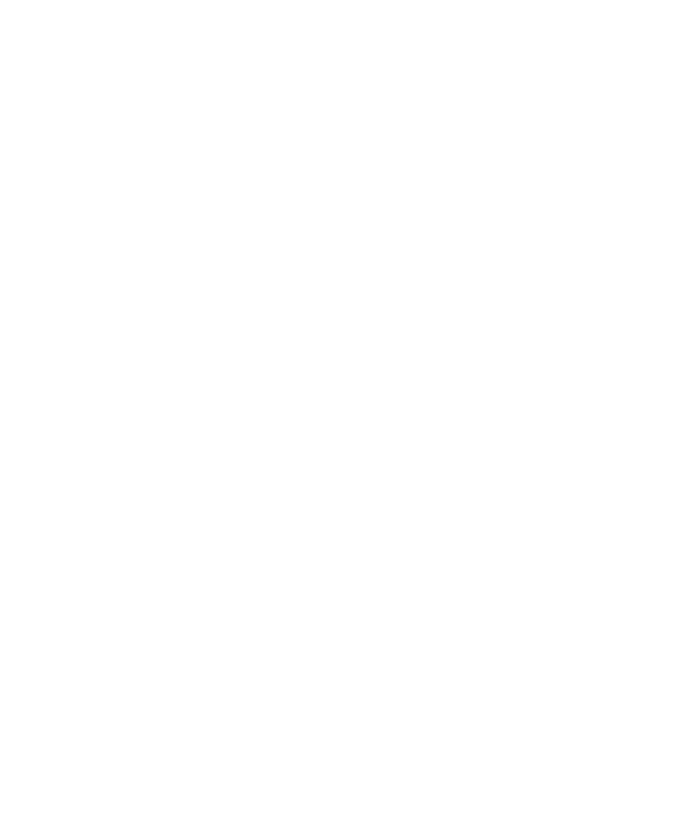
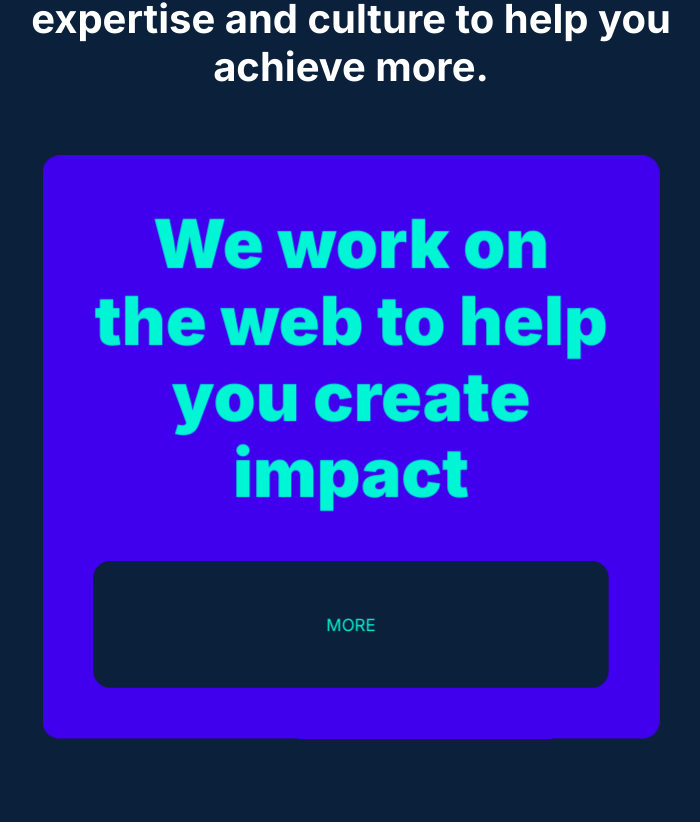
Before and after one commit to marzeelabs/mz-site-2021, a Next.js app: page /about in a window 1280 px wide. Shown: the part 2498-3320 px from the top of the page, without its empty margins (289-989 px from the left). Before the commit the page ends 2434 px from the top, so only its background shows below. Built offline with nearby package versions, Linux system fonts and the light colour scheme.

Commit message:
about page cards - WIP

```diff
--- a/src/pages/about.jsx
+++ b/src/pages/about.jsx
@@ -1,7 +1,9 @@
 import Header from './components-global/header';
+
 import AboutIntro from './pages-sections/about/about-intro';
 import AboutIntroList from './pages-sections/about/about-intro-list';
-import AboutIntroMessage from './pages-sections/about/about-message';
+import AboutMessage from './pages-sections/about/about-message';
+import AboutCards from './pages-sections/about/about-cards';
 
 import Footer from './components-global/footer';
 
@@ -11,7 +13,8 @@ const About = () => (
     <main>
       <AboutIntro />
       <AboutIntroList />
-      <AboutIntroMessage />
+      <AboutMessage />
+      <AboutCards />
     </main>
     <Footer />
   </>
--- a/src/pages/components-global/footer.jsx
+++ b/src/pages/components-global/footer.jsx
@@ -21,36 +21,36 @@ let year = date.getFullYear();
     <ul className="footer-social">
       <SocialIcons />
       <li className="footer-social__item">
-        <a className="footer-social__link" href="">
-          <svg viewBox="0 0 24 24">
+        <a className="footer-social__link" title="Marzee Twitter" href="http://www.twitter.com/marzeelabs" target="_blank">
+          <svg>
             <use xlinkHref="#twitter" />
           </svg>
         </a>
       </li>
       <li className="footer-social__item">
-        <a className="footer-social__link" href="">
-          <svg viewBox="0 0 24 24">
+        <a className="footer-social__link" title="Marzee Linkedin" href="https://www.linkedin.com/company/marzee-labs" target="_blank">
+          <svg>
             <use xlinkHref="#linkedin" />
           </svg>
         </a>
       </li>
       <li className="footer-social__item">
-        <a className="footer-social__link" href="">
-          <svg viewBox="0 0 24 24">
+        <a className="footer-social__link" title="Marzee Facebook" href="https://www.facebook.com/marzeelabs" target="_blank">
+          <svg>
             <use xlinkHref="#facebook" />
           </svg>
         </a>
       </li>
       <li className="footer-social__item">
-        <a className="footer-social__link" href="">
-          <svg viewBox="0 0 24 24">
+        <a className="footer-social__link" title="Marzee Github" href="https://github.com/marzeelabs" target="_blank">
+          <svg>
             <use xlinkHref="#github" />
           </svg>
         </a>
       </li>
       <li className="footer-social__item">
-        <a className="footer-social__link" href="">
-          <svg viewBox="0 0 24 24">
+        <a className="footer-social__link" title="Marzee Medium" href="https://medium.com/marzeelabs" target="_blank">
+          <svg>
             <use xlinkHref="#medium" />
           </svg>
         </a>
--- /dev/null
+++ b/src/pages/pages-sections/about/about-card.jsx
@@ -0,0 +1,43 @@
+const AboutCard = () =>
+
+ (
+    <>
+      <li className="about-cards__item">
+
+        <div className="about-card">
+
+          <input type="checkbox" id="card1" className="about-card__more" aria-hidden="true" />
+
+          <div className="about-card__content">
+            <div className="about-card__front">
+
+              <h2 className="title-display-small"> We work on the web to help you create impact</h2>
+              <label htmlFor="card1" className="about-card__button" aria-hidden="true">
+                More
+              </label>
+
+            </div>
+            {/* end front */}
+
+            <div className="about-card__back">
+              <div className="about-card__description">
+                <p>
+                  We see our clients as part of the crew, not just as passenger that will be delivered to their final destination. We sail the journey together by working hand in hand - without black boxes. We believe that the best way to deliver an outstanding product is by working directly with our clients.<br /><br />
+                  This is why fluid and transparent communication is part of our DNA. We seek to work with projects that are interesting and have a clear added value for the client and for us. We wear the cap, we give fair prices, we say no when is needed, we scale the team for larger projects and we strive for long-term relationships.
+                </p>
+              </div>
+
+              <label htmlFor="card1" className="about-card__button return" aria-hidden="true">
+                Return
+              </label>
+
+            </div>
+            {/* end back */}
+          </div>
+          {/* end content */}
+        </div>
+      </li>
+    </>
+  );
+
+export default AboutCard;
--- /dev/null
+++ b/src/pages/pages-sections/about/about-cards.jsx
@@ -0,0 +1,28 @@
+import AboutCard from './about-card';
+
+const AboutCards = () =>
+
+ (
+    <>
+      <section className="about-cards__wrapper">
+
+        <div className="about-cards__intro">
+          <h1 className="title-display-small">
+            Your business goals matter to us
+          </h1>
+          <h2 className="title-heading-1">
+            and we will use all of our technical expertise and culture to help you achieve more.
+          </h2>
+        </div>
+
+        <ul className="about-cards">
+          <AboutCard />
+        </ul>
+
+
+      </section>
+      {/* end intro */}
+    </>
+  );
+
+export default AboutCards;
--- a/src/pages/pages-sections/about/about-message.jsx
+++ b/src/pages/pages-sections/about/about-message.jsx
@@ -1,4 +1,4 @@
-const AboutIntroMessage = () =>
+const AboutMessage = () =>
 
  (
     <>
@@ -26,4 +26,4 @@ const AboutIntroMessage = () =>
     </>
   );
 
-export default AboutIntroMessage;
+export default AboutMessage;
--- /dev/null
+++ b/styles/pages/about/about-card.scss
@@ -0,0 +1,64 @@
+@use '../../base'as *;
+
+.about-card {
+  width: 100%;
+  perspective: 93.75rem;
+}
+
+.about-card__content {
+  position: relative;
+  width: 100%;
+  height: 100%;
+  transform-style: preserve-3d;
+  transition: transform ease-in-out calc(var(--ease-time) * 4);
+  display: grid;
+  grid-template-columns: minmax(0, 1fr);
+  grid-template-rows: minmax(0, 1fr);
+}
+
+.about-card__more {
+  display: none;
+
+  &:checked ~ .about-card__content {
+    transform: rotateY(180deg);
+  }
+}
+
+.about-card__front,
+.about-card__back {
+  padding: var(--gd-gutter-xwide);
+  transform: translateZ(5rem);
+  width: 100%;
+  height: 100%;
+  backface-visibility: hidden;
+  transform-style: preserve-3d;
+  border-radius: var(--gd-gutter-mobile);
+  grid-row: 1 / 2;
+  grid-column: 1 / 2;
+}
+
+.about-card__front {
+  background-color: hsl(var(--clr-brand-blue));
+}
+
+.about-card__back {
+  transform: rotateY(180deg);
+  background-color: hsl(var(--clr-brand-acqua));
+  color: hsl(var(--clr-brand-blue-xdark));
+}
+
+.about-card__button {
+  text-transform: uppercase;
+  cursor: pointer;
+  display: block;
+  background-color: hsl(var(--clr-brand-blue-xdark));
+  color: hsl(var(--clr-brand-acqua));
+  border-radius: var(--gd-gutter-mobile);
+  text-align: center;
+  backface-visibility: hidden;
+  transition: .3s ease-in-out;
+  margin-top: var(--gd-gutter-xwide);
+  padding: var(--gd-gutter-xwide);
+
+  &:hover {}
+}
--- /dev/null
+++ b/styles/pages/about/about-cards.scss
@@ -0,0 +1,41 @@
+@use '../../base'as *;
+
+.about-cards__wrapper {
+  background-color: hsl(var(--clr-brand-blue-xdark));
+  color: hsl(var(--clr-brand-acqua));
+  overflow: hidden;
+  text-align: center;
+
+  @include breakpoint(until-desktop) {
+    padding: var(--gd-gutter-large) var(--gd-gutter-tablet);
+  }
+
+  @include breakpoint(desktop) {
+    padding: calc(var(--gd-gutter-large) * 2) var(--gd-gutter-desktop);
+  }
+
+  *::selection {
+    background: hsl(var(--clr-brand-acqua));
+    color: hsl(var(--clr-brand-blue-xdark));
+  }
+}
+
+.about-cards__intro {
+  margin: 0 auto;
+  max-width: var(--max-width-medium);
+
+  .title-heading-1 {
+    color: hsl(var(--clr-white));
+    padding: var(--gd-unit) var(--gd-gutter-wide) 0;
+    margin-bottom: var(--gd-gutter-xxxlarge);
+  }
+}
+
+.about-cards {
+  margin: 0 auto;
+  max-width: var(--max-width-small);
+}
+
+.about-cards__item {
+  margin-bottom: var(--gd-gutter-xxxlarge);
+}
--- a/styles/pages/about/about-intro-list.scss
+++ b/styles/pages/about/about-intro-list.scss
@@ -41,11 +41,6 @@
       background-color: hsl(var(--clr-brand-blue-xdark));
     }
   }
-
-  *::selection {
-    color: hsl(var(--clr-brand-blue-xdark));
-    background: hsl(var(--clr-brand-yellow));
-  }
 }
 
 .about-intro__list__content__right {
@@ -56,15 +51,15 @@
   @include breakpoint(tablet-large) {
     padding: 0 var(--gd-gutter-desktop) calc(var(--gd-gutter-xlarge) * 2) 0;
   }
-
-  *::selection {
-    background: hsl(var(--clr-brand-blue-xdark));
-    color: hsl(var(--clr-brand-yellow));
-  }
 }
 
 // +++++++++++++++++++++++++++++++++++++++++++++ list
 .about-intro__list {
+  *::selection {
+    color: hsl(var(--clr-brand-blue-xdark));
+    background: hsl(var(--clr-brand-yellow));
+  }
+
   @include breakpoint(tablet-large) {
     .about-intro__list__content__left & {
       padding-right: var(--gd-gutter-xlarge);
@@ -72,6 +67,11 @@
 
     .about-intro__list__content__right & {
       padding-left: var(--gd-gutter-xlarge);
+
+      *::selection {
+        background: hsl(var(--clr-brand-blue-xdark));
+        color: hsl(var(--clr-brand-yellow));
+      }
     }
   }
 }
--- a/styles/pages/about/about-message.scss
+++ b/styles/pages/about/about-message.scss
@@ -14,8 +14,8 @@
   }
 
   *::selection {
-    color: hsl(var(--clr-brand-blue-xdark));
-    background: hsl(var(--clr-brand-yellow));
+    color: hsl(var(--clr-brand-acqua));
+    background: hsl(var(--clr-brand-blue-xdark));
   }
 }
 
@@ -40,5 +40,5 @@
 }
 
 .about-message__pretitle {
-  color: hsl(var(--clr-brand-blue-xdark))
+  color: hsl(var(--clr-brand-blue-xdark));
 }
--- a/styles/pages/homepage/homepage-intro.scss
+++ b/styles/pages/homepage/homepage-intro.scss
@@ -83,8 +83,12 @@
   }
 
   img {
-    filter: drop-shadow(var(--gd-gutter-mobile) var(--gd-gutter-xwide) var(--gd-gutter-mobile) hsl(var(--clr-brand-blue-xdark) / .35));
+    filter: drop-shadow(var(--gd-gutter-mobile) var(--gd-gutter-desktop) var(--gd-gutter-mobile) hsl(var(--clr-brand-blue-xdark) / .35));
     position: relative;
     z-index: var(--z-index-negative);
+
+    @include breakpoint(desktop) {
+      filter: drop-shadow(var(--gd-gutter-mobile) var(--gd-gutter-xwide) var(--gd-gutter-mobile) hsl(var(--clr-brand-blue-xdark) / .35));
+    }
   }
 }
--- a/styles/pages/index.scss
+++ b/styles/pages/index.scss
@@ -16,3 +16,5 @@
 @forward '../pages/about/about-intro.scss';
 @forward '../pages/about/about-intro-list.scss';
 @forward '../pages/about/about-message.scss';
+@forward '../pages/about/about-cards.scss';
+@forward '../pages/about/about-card.scss';
```
